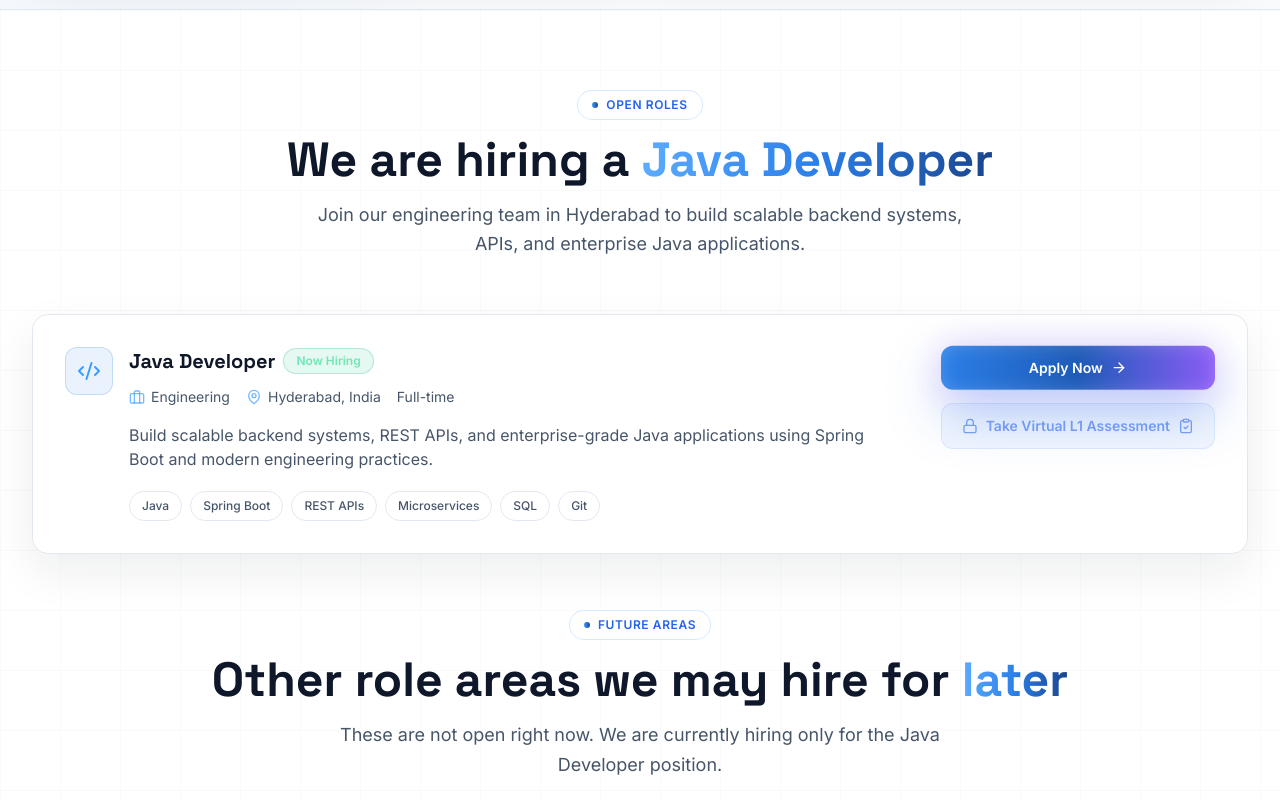
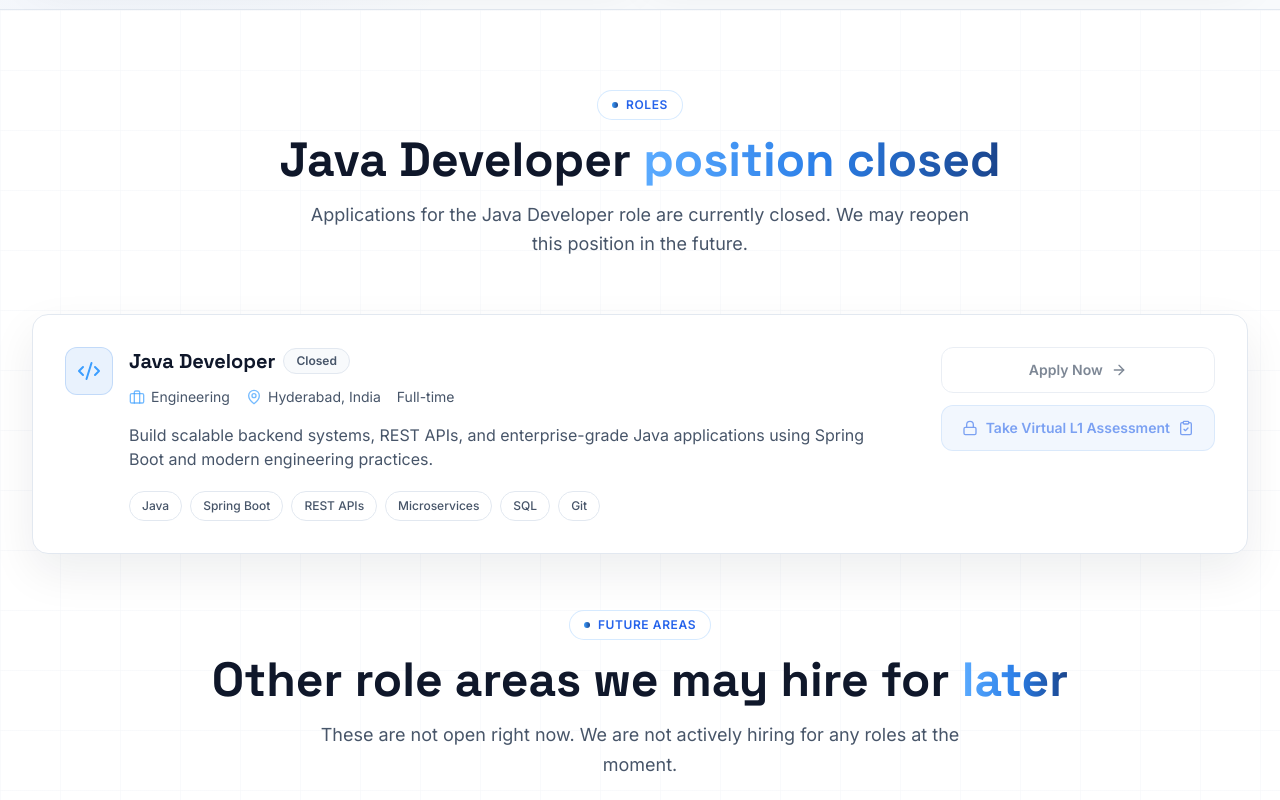
Before and after one commit to Dattakumar369/genaixis, a React (Vite) app: page /careers in a window 1280 px wide. Shown: the part 1200-2000 px from the top of the page. Built offline with nearby package versions, Linux system fonts and the light colour scheme; no server answers.

Commit message:
closed the role

```diff
--- a/scripts/copy-spa-fallback.mjs
+++ b/scripts/copy-spa-fallback.mjs
@@ -23,7 +23,7 @@ const routes = {
   careers: {
     title: 'Careers | GENAIXIS LABS PRIVATE LIMITED',
     h1: 'Build What the Next Generation of Businesses Will Use',
-    description: 'GENAIXIS LABS PRIVATE LIMITED is hiring Java Developers in Hyderabad. Complete the virtual L1 assessment on LearnStackHub and apply through our careers page.',
+    description: 'GENAIXIS careers in Hyderabad. Explore our workplace, hiring process, and future role areas across AI, product, and engineering.',
   },
   contact: {
     title: 'Contact | GENAIXIS LABS PRIVATE LIMITED',
--- a/src/pages/Careers.tsx
+++ b/src/pages/Careers.tsx
@@ -58,6 +58,7 @@ const openRoles = [
     department: 'Engineering',
     type: 'Full-time',
     location: 'Hyderabad, India',
+    isOpen: false,
     summary:
       'Build scalable backend systems, REST APIs, and enterprise-grade Java applications using Spring Boot and modern engineering practices.',
     skills: ['Java', 'Spring Boot', 'REST APIs', 'Microservices', 'SQL', 'Git'],
@@ -125,7 +126,7 @@ export default function Careers() {
     <main>
       <SEO
         title="Careers | GENAIXIS LABS PRIVATE LIMITED"
-        description="GENAIXIS LABS PRIVATE LIMITED is hiring Java Developers in Hyderabad. Complete the virtual L1 assessment on LearnStackHub and apply through our careers page."
+        description="GENAIXIS careers in Hyderabad. Explore our workplace, hiring process, and future role areas across AI, product, and engineering."
         keywords="GENAIXIS careers, genaxis jobs, gen aixis careers, AI software jobs Hyderabad, SaaS engineering careers, LearnStackHub careers"
         canonicalPath="/careers/"
       />
@@ -134,14 +135,14 @@ export default function Careers() {
         tag="Careers"
         title="Build the next generation of"
         titleHighlight="intelligent products"
-        description="GENAIXIS is hiring Java Developers in Hyderabad. We are also conducting a virtual L1 assessment — registered candidates can complete it online on LearnStackHub."
+        description="Build with GENAIXIS in Hyderabad. We are not actively hiring for the Java Developer role right now, but you can explore our culture, process, and future opportunities."
       >
         <div className="flex w-full max-w-md flex-col items-stretch gap-3 sm:mx-auto sm:max-w-none sm:flex-row sm:flex-wrap sm:items-center sm:justify-center">
           <a
             href="#open-roles"
             className="premium-button inline-flex w-full items-center justify-center gap-2 rounded-xl bg-gradient-to-r from-brand-500 via-brand-600 to-violet-500 px-5 py-3.5 text-sm font-semibold text-white shadow-lg shadow-brand-500/20 transition hover:from-brand-400 hover:to-violet-400 sm:w-auto sm:px-6"
           >
-            View Java Developer Role
+            View Roles
             <Briefcase className="h-4 w-4 flex-shrink-0" />
           </a>
           <AssessmentLink
@@ -253,10 +254,10 @@ export default function Careers() {
         <div className="absolute inset-0 grid-pattern opacity-30" />
         <div className="relative mx-auto max-w-7xl px-4 sm:px-6 lg:px-8">
           <SectionHeader
-            tag="Open Roles"
-            title="We are hiring a"
-            titleHighlight="Java Developer"
-            description="Join our engineering team in Hyderabad to build scalable backend systems, APIs, and enterprise Java applications."
+            tag="Roles"
+            title="Java Developer"
+            titleHighlight="position closed"
+            description="Applications for the Java Developer role are currently closed. We may reopen this position in the future."
           />
 
           <div className="grid gap-5">
@@ -277,8 +278,14 @@ export default function Careers() {
                     <div className="min-w-0">
                       <div className="flex flex-wrap items-center gap-2">
                         <h3 className="text-xl font-bold text-white">{role.title}</h3>
-                        <span className="rounded-full border border-emerald-500/25 bg-emerald-500/10 px-3 py-1 text-xs font-semibold text-emerald-300">
-                          Now Hiring
+                        <span
+                          className={`rounded-full border px-3 py-1 text-xs font-semibold ${
+                            role.isOpen
+                              ? 'border-emerald-500/25 bg-emerald-500/10 text-emerald-300'
+                              : 'border-slate-200 bg-slate-50 text-slate-600'
+                          }`}
+                        >
+                          {role.isOpen ? 'Now Hiring' : 'Closed'}
                         </span>
                       </div>
                       <div className="mt-3 flex flex-wrap gap-x-4 gap-y-2 text-sm text-slate-400">
@@ -309,6 +316,7 @@ export default function Careers() {
                   </div>
 
                   <div className="flex w-full flex-col gap-3 lg:w-auto lg:flex-col">
+                    {role.isOpen ? (
                       <a
                         href={`${applyMailto}&body=Role%20Interest%3A%20${encodeURIComponent(role.title)}`}
                         className="premium-button inline-flex h-fit w-full items-center justify-center gap-2 rounded-xl bg-gradient-to-r from-brand-500 via-brand-600 to-violet-500 px-5 py-3 text-sm font-semibold text-white shadow-lg shadow-brand-500/20 transition hover:from-brand-400 hover:to-violet-400 sm:w-auto"
@@ -316,6 +324,16 @@ export default function Careers() {
                         Apply Now
                         <ArrowRight className="h-4 w-4 flex-shrink-0" />
                       </a>
+                    ) : (
+                      <span
+                        aria-disabled="true"
+                        title="Applications for this role are currently closed"
+                        className="inline-flex h-fit w-full cursor-not-allowed items-center justify-center gap-2 rounded-xl border border-white/10 bg-white/[0.04] px-5 py-3 text-sm font-semibold text-slate-500 opacity-70 sm:w-auto"
+                      >
+                        Apply Now
+                        <ArrowRight className="h-4 w-4 flex-shrink-0" />
+                      </span>
+                    )}
                     <AssessmentLink
                       className="inline-flex h-fit w-full items-center justify-center gap-2 rounded-xl border border-brand-500/20 bg-brand-500/10 px-5 py-3 text-center text-sm font-semibold text-brand-200 transition hover:border-brand-400/40 hover:bg-brand-500/15 sm:w-auto"
                     >
@@ -333,7 +351,7 @@ export default function Careers() {
               tag="Future Areas"
               title="Other role areas we may hire for"
               titleHighlight="later"
-              description="These are not open right now. We are currently hiring only for the Java Developer position."
+              description="These are not open right now. We are not actively hiring for any roles at the moment."
             />
 
             <div className="grid gap-5 md:grid-cols-2 lg:grid-cols-3">
@@ -504,19 +522,26 @@ export default function Careers() {
             <Sparkles className="h-7 w-7 text-brand-400" />
           </div>
           <SectionHeader
-            tag="Apply Now"
-            title="Ready to join as a"
-            titleHighlight="Java Developer?"
-            description="Send your resume, portfolio, GitHub, or LinkedIn profile to our talent team. Complete the virtual L1 assessment online if you are a registered candidate."
+            tag="Stay Connected"
+            title="Interested in"
+            titleHighlight="future roles?"
+            description="The Java Developer position is currently closed. For general career enquiries, reach out to our talent team."
           />
           <div className="flex w-full max-w-md flex-col items-stretch gap-3 sm:mx-auto sm:max-w-none sm:flex-row sm:items-center sm:justify-center">
+            <span
+              aria-disabled="true"
+              title="Applications for the Java Developer role are currently closed"
+              className="inline-flex w-full cursor-not-allowed items-center justify-center gap-2 rounded-xl border border-white/10 bg-white/[0.04] px-5 py-3.5 text-sm font-semibold text-slate-500 opacity-70 sm:w-auto sm:px-7"
+            >
+              <span>Apply Now — Closed</span>
+              <ArrowRight className="h-4 w-4 flex-shrink-0" />
+            </span>
             <a
-              href={applyMailto}
-              className="premium-button inline-flex w-full items-center justify-center gap-2 rounded-xl bg-gradient-to-r from-brand-500 via-brand-600 to-violet-500 px-5 py-3.5 text-sm font-semibold text-white shadow-lg shadow-brand-500/20 transition hover:from-brand-400 hover:to-violet-400 sm:w-auto sm:px-7"
+              href={`mailto:${talentEmail}?subject=Future%20Career%20Enquiry%20-%20GENAIXIS`}
+              className="inline-flex w-full items-center justify-center gap-2 rounded-xl border border-brand-500/20 bg-brand-500/10 px-5 py-3.5 text-sm font-semibold text-brand-200 transition hover:border-brand-400/40 hover:bg-brand-500/15 sm:w-auto sm:px-7"
             >
-              <span>Apply Now</span>
-              <span className="hidden sm:inline">— {talentEmail}</span>
-              <ArrowRight className="h-4 w-4 flex-shrink-0" />
+              Contact Talent Team
+              <Mail className="h-4 w-4 flex-shrink-0" />
             </a>
             <AssessmentLink
               className="inline-flex w-full items-center justify-center gap-2 rounded-xl border border-brand-500/20 bg-brand-500/10 px-5 py-3.5 text-sm font-semibold text-brand-200 transition hover:border-brand-400/40 hover:bg-brand-500/15 sm:w-auto sm:px-7"
```
Lines whose indentation alone changed are shown as unchanged.
